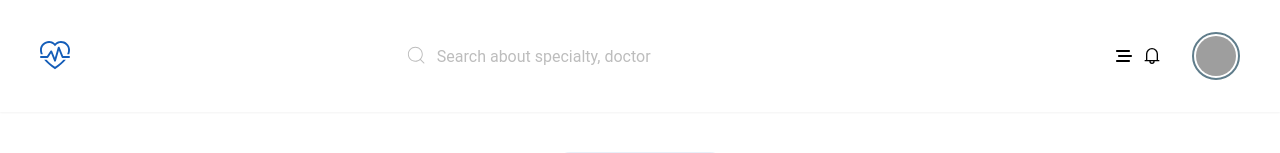
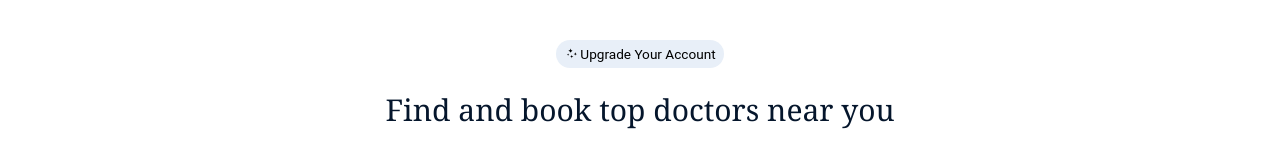
Before and after one commit to Hazem584/Cure-Web, a React (Vite) app: page / in a window 1280 px wide. Shown: the top 153 px of the page. Built offline with nearby package versions, Linux system fonts and the light colour scheme; grey boxes are pictures that could not be loaded.

Commit message:
small adj

```diff
--- a/src/App.jsx
+++ b/src/App.jsx
@@ -12,7 +12,6 @@ import Footer from "./components/footer/Footer";
 const App = () => {
   return (
     <>
-      <NavBar />
       <Routes>
         <Route path="/" element={<Home />} />
         <Route path="/login" element={<Login />} />
@@ -21,7 +20,6 @@ const App = () => {
         <Route path="/appointments" element={<Appointments />} />
         <Route path="*" element={<NotFound />} />
       </Routes>
-      <Footer />
     </>
   );
 };
```
